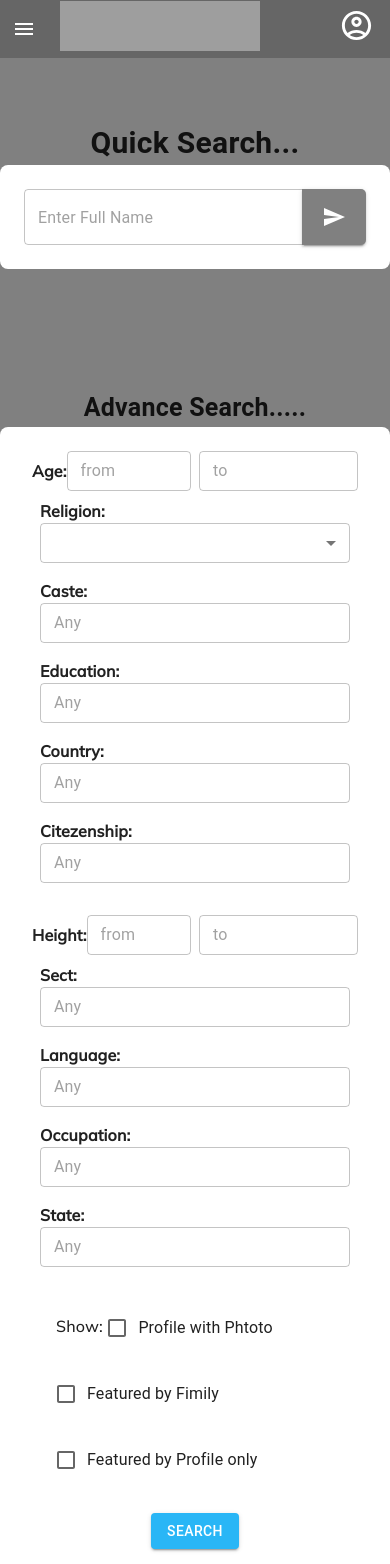
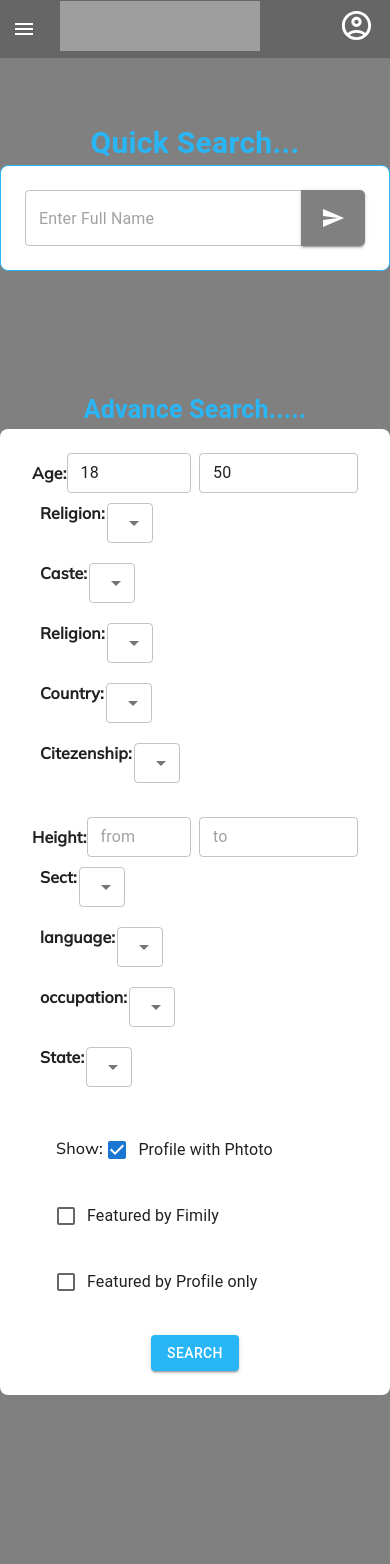
Before and after one commit to CodeCraft4/Rishta-e-Pakistan, a Next.js app: page /Pages/Search in a window 390 px wide. Shown: the top 1564 px of the page. Built offline with nearby package versions, Linux system fonts and the light colour scheme; grey boxes are pictures that could not be loaded.

Commit message:
fix: some changes

```diff
--- a/src/app/Pages/Search/components/AdvanceSearch/AdvanceSearch.tsx
+++ b/src/app/Pages/Search/components/AdvanceSearch/AdvanceSearch.tsx
@@ -5,15 +5,25 @@ import {
   TextField,
   Container,
   Grid,
-  FormGroup,
   Checkbox,
   FormControlLabel,
   Button,
   Select,
-  MenuItem
+  MenuItem,
+  FormControl,
+  OutlinedInput,
 } from "@mui/material";
 import { COLORS } from "@/constant/color";
-import {RELIGION} from "@/constant/content"
+import {
+  RELIGION,
+  LANGUAGE,
+  EDUCATION,
+  OCCUPATION,
+  COUNTRY_DROPDOWN,
+  CAST_DROPDOWN,
+  STATE_LIST,
+  CITIZENSHIP,
+} from "@/constant/content";
 
 const AdvanceSearch = () => {
   return (
@@ -24,6 +34,7 @@ const AdvanceSearch = () => {
             fontSize: { md: 60, sm: 60, xs: 25 },
             textAlign: "center",
             fontWeight: "bold",
+            color:COLORS.primary.main
           }}
         >
           Advance Search.....
@@ -35,7 +46,11 @@ const AdvanceSearch = () => {
           <Grid
             container
             spacing={3}
-            sx={{ px: {md:10,sm:5,xs:1}, textAlign: "start", fontWeight: "bold" }}
+            sx={{
+              px: { md: 10, sm: 5, xs: 1 },
+              textAlign: "start",
+              fontWeight: "bold",
+            }}
           >
             <Grid item md={6} sm={6} xs={12}>
               <Grid container spacing={1}>
@@ -51,55 +66,91 @@ const AdvanceSearch = () => {
                   }}
                 >
                   Age:
-                  <TextField placeholder="from" type="number" size="small" />
+                  <TextField placeholder="from" type="number" size="small" value={"18"} />
                 </Grid>
                 <Grid item md={6} sm={6} xs={6}>
-                  <TextField placeholder="to" type="number" size="small" />
+                  <TextField placeholder="to" type="number" size="small" value={"50"} />
                 </Grid>
               </Grid>
               <Box p={1}>
                 Religion:
+                <FormControl sx={{ width: { md: 300 } }}>
                   <Select
-                  placeholder="Any"
-                  fullWidth
                     size="small"
+                    input={<OutlinedInput />}
+                    sx={{ border: "2px solid white", color: "black" }}
                   >
-                  {RELIGION.map((rel)=>(
-                    <MenuItem key={rel}>{rel}</MenuItem>
+                    {RELIGION.map((name) => (
+                      <MenuItem key={name} value={name}>
+                        {name}
+                      </MenuItem>
                     ))}
                   </Select>
+                </FormControl>
               </Box>
               <Box p={1}>
                 Caste:
-                <TextField
-                  placeholder="Any"
-                  fullWidth
+                <FormControl sx={{ width: { md: 300 } }}>
+                  <Select
                     size="small"
-                />
+                    input={<OutlinedInput />}
+                    sx={{ border: "2px solid white", color: "black" }}
+                  >
+                    {CAST_DROPDOWN.map((name) => (
+                      <MenuItem key={name} value={name}>
+                        {name}
+                      </MenuItem>
+                    ))}
+                  </Select>
+                </FormControl>
               </Box>
               <Box p={1}>
-                Education:
-                <TextField
-                  placeholder="Any"
-                  fullWidth
+                Religion:
+                <FormControl sx={{ width: { md: 300 } }}>
+                  <Select
                     size="small"
-                />
+                    input={<OutlinedInput />}
+                    sx={{ border: "2px solid white", color: "black" }}
+                  >
+                    {EDUCATION.map((name) => (
+                      <MenuItem key={name} value={name}>
+                        {name}
+                      </MenuItem>
+                    ))}
+                  </Select>
+                </FormControl>
               </Box>
               <Box p={1}>
                 Country:
-                <TextField
-                  placeholder="Any"
-                  fullWidth
+                <FormControl sx={{ width: { md: 300 } }}>
+                  <Select
                     size="small"
-                />
+                    input={<OutlinedInput />}
+                    sx={{ border: "2px solid white", color: "black" }}
+                  >
+                    {COUNTRY_DROPDOWN.map((name) => (
+                      <MenuItem key={name} value={name}>
+                        {name}
+                      </MenuItem>
+                    ))}
+                  </Select>
+                </FormControl>
               </Box>
               <Box p={1}>
                 Citezenship:
-                <TextField
-                  placeholder="Any"
-                  fullWidth
+                <FormControl sx={{ width: { md: 300 } }}>
+                  <Select
                     size="small"
-                />
+                    input={<OutlinedInput />}
+                    sx={{ border: "2px solid white", color: "black" }}
+                  >
+                    {CITIZENSHIP.map((name) => (
+                      <MenuItem key={name} value={name}>
+                        {name}
+                      </MenuItem>
+                    ))}
+                  </Select>
+                </FormControl>
               </Box>
             </Grid>
             <Grid item md={6} sm={6} xs={12}>
@@ -119,52 +170,94 @@ const AdvanceSearch = () => {
                   <TextField placeholder="from" type="number" size="small" />
                 </Grid>
                 <Grid item md={6} sm={6} xs={6}>
-                  <TextField placeholder="to" type="number" size="small" />
+                  <TextField placeholder="to" type="number" size="small"/>
                 </Grid>
               </Grid>
               <Box p={1}>
                 Sect:
-                <TextField
-                  placeholder="Any"
-                  fullWidth
+                <FormControl sx={{ width: { md: 300 } }}>
+                  <Select
                     size="small"
-                />
+                    input={<OutlinedInput />}
+                    sx={{ border: "2px solid white", color: "black" }}
+                  >
+                    {CITIZENSHIP.map((name) => (
+                      <MenuItem key={name} value={name}>
+                        {name}
+                      </MenuItem>
+                    ))}
+                  </Select>
+                </FormControl>
               </Box>
               <Box p={1}>
-                Language:
-                <TextField
-                  placeholder="Any"
-                  fullWidth
+                language:
+                <FormControl sx={{ width: { md: 300 } }}>
+                  <Select
                     size="small"
-                />
+                    input={<OutlinedInput />}
+                    sx={{ border: "2px solid white", color: "black" }}
+                  >
+                    {LANGUAGE.map((name) => (
+                      <MenuItem key={name} value={name}>
+                        {name}
+                      </MenuItem>
+                    ))}
+                  </Select>
+                </FormControl>
               </Box>
               <Box p={1}>
-                Occupation:
-                <TextField
-                  placeholder="Any"
-                  fullWidth
+                occupation:
+                <FormControl sx={{ width: { md: 300 } }}>
+                  <Select
                     size="small"
-                />
+                    input={<OutlinedInput />}
+                    sx={{ border: "2px solid white", color: "black" }}
+                  >
+                    {OCCUPATION.map((name) => (
+                      <MenuItem key={name} value={name}>
+                        {name}
+                      </MenuItem>
+                    ))}
+                  </Select>
+                </FormControl>
               </Box>
               <Box p={1}>
                 State:
-                <TextField
-                  placeholder="Any"
-                  fullWidth
+                <FormControl sx={{ width: { md: 300 } }}>
+                  <Select
                     size="small"
-                />
+                    input={<OutlinedInput />}
+                    sx={{ border: "2px solid white", color: "black" }}
+                  >
+                    {STATE_LIST.map((name) => (
+                      <MenuItem key={name} value={name}>
+                        {name}
+                      </MenuItem>
+                    ))}
+                  </Select>
+                </FormControl>
               </Box>
             </Grid>
           </Grid>
-          <Grid container spacing={3} sx={{p:4}}>
+          <Grid container spacing={3} sx={{ p: 4 }}>
             <Grid item md={4}>
-              Show: <FormControlLabel control={<Checkbox />} label="Profile with Phtoto" />
+              Show:{" "}
+              <FormControlLabel
+                control={<Checkbox defaultChecked />}
+                label="Profile with Phtoto"
+              />
             </Grid>
             <Grid item md={4}>
-            <FormControlLabel control={<Checkbox />} label="Featured by Fimily" />
+              <FormControlLabel
+                control={<Checkbox />}
+                label="Featured by Fimily"
+              />
             </Grid>
             <Grid item md={4}>
-            <FormControlLabel control={<Checkbox />} label="Featured by Profile only" />
+              <FormControlLabel
+                control={<Checkbox />}
+                label="Featured by Profile only"
+              />
             </Grid>
           </Grid>
           <Button
--- a/src/app/Pages/Search/components/QuickSearch/QuickSearch.tsx
+++ b/src/app/Pages/Search/components/QuickSearch/QuickSearch.tsx
@@ -1,14 +1,22 @@
 import React from "react";
 import { Typography, Box, TextField, Container, Button } from "@mui/material";
 import SendIcon from "@mui/icons-material/Send";
+import { COLORS } from "@/constant/color";
 
 const QuickSearch = () => {
   return (
     <div>
-        <Typography fontSize={{md:60,sm:40,xs:30}} fontWeight={"bold"}>Quick Search...</Typography>
+      <Typography fontSize={{ md: 60, sm: 40, xs: 30 }} fontWeight={"bold"} color={COLORS.primary.main}>
+        Quick Search...
+      </Typography>
       <Container
         maxWidth="md"
-        sx={{ bgcolor: "white", p: 3, borderRadius: "8px" }}
+        sx={{
+           bgcolor: "white",
+            p: 3,
+            borderRadius: "8px",
+            border:`1px solid ${COLORS.primary.main}`
+             }}
       >
         <Box
           sx={{
--- a/src/app/Pages/Search/containers/Search.tsx
+++ b/src/app/Pages/Search/containers/Search.tsx
@@ -1,12 +1,16 @@
 import React from 'react'
 import AdvanceSearch from '../components/AdvanceSearch/AdvanceSearch'
 import QuickSearch from '../components/QuickSearch/QuickSearch'
+import { Box } from '@mui/material'
+import { COLORS } from '@/constant/color'
 
 const SearchContainer = () => {
   return (
     <div>
+       <Box bgcolor={COLORS.dark.main} pt={{md:15,sm:10,xs:15}} textAlign={"center"}>
       <QuickSearch/>
       <AdvanceSearch/>
+      </Box>
     </div>
   )
 }
--- a/src/app/Pages/Search/page.tsx
+++ b/src/app/Pages/Search/page.tsx
@@ -6,9 +6,7 @@ import SearchContainer from './containers/Search'
 const Search = () => {
   return (
     <div>
-       <Box bgcolor={COLORS.dark.main} pt={{md:15,sm:10,xs:15}} textAlign={"center"}>
         <SearchContainer/>
-       </Box>
     </div>
   )
 }
--- a/src/constant/content.ts
+++ b/src/constant/content.ts
@@ -206,3 +206,129 @@ export const COUNTRY_DROPDOWN=[
     "Unaffiliated",
     "Other Religions",
 ]
+
+
+// For language Selection.
+
+export const LANGUAGE=[
+     "Afar",
+     "Abkhazian",
+     "Avestan",
+     "Afrikaans",
+     "Akan",
+     "Amharic",
+     "Aragonese",
+     "Arabic",
+     "Assamese",
+     "Avaric",
+     "Aymara",
+     "Azerbaijani",
+     "Bashkir",
+     "Belarusian",
+     "Bulgarian",
+     "Bihari languages",
+     "Bislama",
+     "Bambara",
+     "Bengali",
+     "Tibetan",
+     "Breton",
+     "Bosnian",
+     "Catalan; Valencian",
+     "Chechen",
+     "Chamorro",
+     "Corsican",
+     "Cree",
+     "Czech",
+]
+
+
+// Education....select
+
+export const EDUCATION=[
+   "Alabama A & M University",
+     "University of Alabama at Birmingham",
+     "Amridge University",
+     "University of Alabama in Huntsville",
+     "Alabama State University",
+     "University of Alabama System Office",
+     "The University of Alabama",
+     "Central Alabama Community College",
+]
+
+
+// Occupation selection..
+export const OCCUPATION=[
+    "accountant",
+    "actor",
+    "actuary",
+    "adhesive bonding machine tender",
+    "adjudicator",
+    "administrative assistant",
+    "administrative services manager",
+    "adult education teacher",
+    "advertising manager",
+    "advertising sales agent",
+    "aerobics instructor",
+    "aerospace engineer",
+    "aerospace engineering technician",
+    "agent",
+    "agricultural engineer",
+    "agricultural equipment operator",
+    "agricultural grader",
+    "agricultural inspector",
+    "agricultural manager",
+    "agricultural sciences teacher",
+    "agricultural sorter",
+    "agricultural technician",
+]
+
+
+// State list....
+export const STATE_LIST=[
+    "Alabama",
+    "Alaska",
+    "American Samoa",
+    "Arizona",
+    "Arkansas",
+    "California",
+    "Colorado",
+    "Connecticut",
+    "Delaware",
+    "District Of Columbia",
+    "Federated States Of Micronesia",
+    "Florida",
+    "Georgia",
+    "Guam",
+    "Hawaii",
+    "Idaho",
+    "Illinois",
+    "Indiana",
+    "Iowa",
+    "Kansas",
+    "Kentucky",
+    "Louisiana",
+]
+
+// CitizenShip select...
+export const CITIZENSHIP=[
+    "Afghan",
+    "Albanian",
+    "Algerian",
+    "American",
+    "Andorran",
+    "Angolan",
+    "Antiguans",
+    "Argentinean",
+    "Armenian",
+    "Australian",
+    "Austrian",
+    "Azerbaijani",
+    "Bahamian",
+    "Bahraini",
+    "Bangladeshi",
+    "Barbadian",
+    "Barbudans",
+    "Batswana",
+    "Belarusian",
+    "Belgian",
+]
```
Also changed, not shown: src/app/Pages/Home/component/Header/page.tsx (+0 -40 lines). Lines whose indentation alone changed are shown as unchanged.
